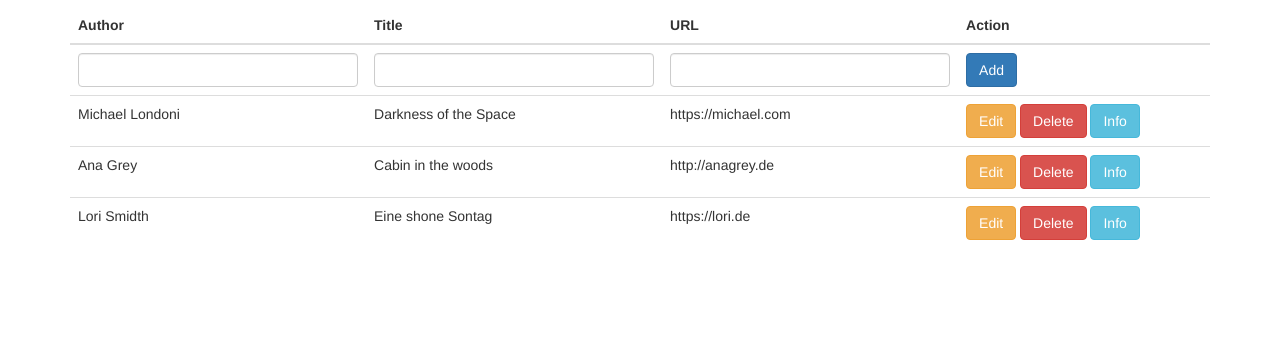
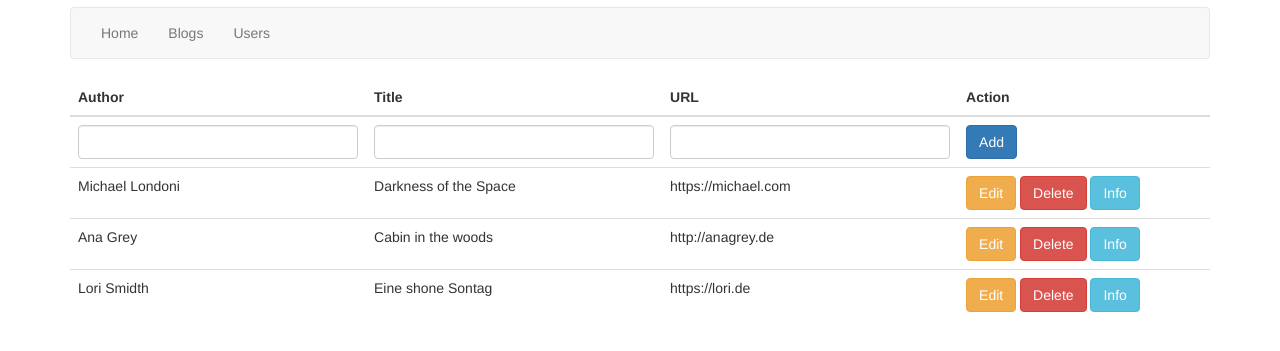
Before and after one commit to edindelan/Single-Page-Application, a plain HTML site: page index.html in a window 1280 px wide. Shown: the part 49-400 px from the top of the page. Drawn offline with Linux system fonts and the light colour scheme.

Commit message:
Implemented routing

```diff
--- a/index.html
+++ b/index.html
@@ -12,6 +12,21 @@
     <div class="container">
         <h3>BCKBN SPA</h3>
 
+        <nav class="navbar navbar-default">
+            <div class="container-fluid">
+                <ul class="nav navbar-nav navigation-container">
+                </ul>
+            </div>
+        </nav>
+
+        <div class="row">
+            <div class="col-lg-12 app-container">
+
+            </div>
+        </div>
+    </div>
+
+    <script type="text/template" class="home-layout-template">
         <table class="table">
             <thead>
                 <tr>
@@ -21,18 +36,34 @@
                     <th>Action</th>
                 </tr>
                 <tr class="add-blog-container">
-
                 </tr>
             </thead>
-                <tbody class="blogs-list"></tbody>
+                <tbody class="blogs-list">
+                </tbody>
         </table>
-        </div>
+    </script>
+
+    <script type="text/template" class="navigation-template">
+        <li>
+            <a id="<%= id %>" href="<%= url %>">
+                <%= title %>
+            </a>
+        </li>
+    </script>
 
     <script type="text/template" class="add-blog-template">
-            <td><input class="form-control author-input"></td>
-            <td><input class="form-control title-input"></td>
-            <td><input class="form-control url-input"></td>
-            <td><button class="btn btn-primary add-blog">Add</button></td>
+        <td>
+            <input class="form-control author-input">
+        </td>
+        <td>
+            <input class="form-control title-input">
+        </td>
+        <td>
+            <input class="form-control url-input">
+        </td>
+        <td>
+            <button class="btn btn-primary add-blog">Add</button>
+        </td>
     </script>
 
     <script type="text/template" class="blogs-list-template">
@@ -47,9 +78,15 @@
     </script>
 
     <script type="text/template" class="edit-blog-template">
-            <td><input class="form-control author-input" value="<%= author %>"></td>
-            <td><input class="form-control title-input" value="<%= title %>"></td>
-            <td><input class="form-control url-input" value="<%= url %>"></td>
+        <td>
+            <input class="form-control author-input" value="<%= author %>">
+        </td>
+        <td>
+            <input class="form-control title-input" value="<%= title %>">
+        </td>
+        <td>
+            <input class="form-control url-input" value="<%= url %>">
+        </td>
         <td>
             <button class="btn btn-warning update-blog">Update</button>
             <button class="btn btn-danger cancel-editing">Cancel</button>
--- a/js/App.js
+++ b/js/App.js
@@ -47,8 +47,74 @@ var Blogs = Backbone.Collection.extend({
     model: Blog
 });
 
+var NavigationView = Backbone.View.extend({
+    el: '.navigation-container',
+
+    collection: new Backbone.Collection(),
+
+    events: {
+        'click a': 'click'
+    },
+
+    click: function (e) {
+      console.log($(e.currentTarget).attr('id').replace('nav_', ''));
+    },
+
+    template: _.template($('.navigation-template').html()),
+
+    initialize: function () {
+      this.collection.set(navigation);
+      console.log(this.collection);
+      this.render();
+    },
+
+    render: function () {
+        this.collection.each(this.renderNavItem, this);
+    },
+
+    renderNavItem: function (model) {
+        this.$el.append(this.template(model.toJSON()));
+    }
+
+});
+
+var HomeLayoutView = Backbone.View.extend({
+    el: ".app-container",
+    template: _.template($('.home-layout-template').html()),
+    initialize: function () {
+       console.log("Home layout inited!")
+       this.render();
+       var view = new BlogListView({
+            collection: new Blogs(data)
+       });
+    },
+    render: function () {
+        this.$el.html(this.template());
+    }
+});
+
+var BlogsLayoutvView = Backbone.View.extend({
+    el: '.app-container',
+    initialize: function () {
+      this.render();
+    },
+    render: function () {
+        this.$el.html("<h2>Blog page</h2>");
+    }
+});
+
+var UsersLayoutvView = Backbone.View.extend({
+    el: '.app-container',
+    initialize: function () {
+      this.render();
+    },
+    render: function () {
+        this.$el.html("<h2>Users page</h2>");
+    }
+});
+
 var BlogAddView = Backbone.View.extend({
-    el: $('.add-blog-container'),
+    el: '.add-blog-container',
 
     events: {
         'click .add-blog': 'addBlog'
@@ -60,7 +126,7 @@ var BlogAddView = Backbone.View.extend({
             title: $('.title-input').val(),
             url: $('.url-input').val(),
         };
-        blogs.add(blog);
+        this.collection.add(blog);
         this.render();
     },
 
@@ -72,13 +138,13 @@ var BlogAddView = Backbone.View.extend({
         this.$el.html("");
         this.$el.append(this.template());
     }
-})
+});
 
 var BlogListView = Backbone.View.extend({
-    el: $(".blogs-list"),
+    el: ".blogs-list",
 
     initialize: function () {
-        var addView = new BlogAddView();
+        var addView = new BlogAddView({collection: this.collection});
         addView.render();
         this.render();
         this.listenTo(this.collection, 'add', this.renderItem);
@@ -86,6 +152,7 @@ var BlogListView = Backbone.View.extend({
     },
 
     render: function () {
+        console.log("BlogList layout inited!")
         this.$el.html("");
 
         this.collection.each(this.renderItem.bind(this));
@@ -110,11 +177,11 @@ var BlogItemView = Backbone.View.extend({
     },
 
     events: {
-        'click .edit-blog': 'editBlog',
-        'click .delete-blog': 'deleteBlog',
-        'click .update-blog': 'updateBlog',
+        'click .edit-blog':      'editBlog',
+        'click .delete-blog':    'deleteBlog',
+        'click .update-blog':    'updateBlog',
         'click .cancel-editing': 'cancelEditing',
-        'dblclick .row-field': 'editBlog'
+        'dblclick .row-field':   'editBlog'
     },
 
     editBlog: function () {
@@ -156,8 +223,26 @@ var BlogItemView = Backbone.View.extend({
     }
 });
 
-var blogs = new Blogs(data);
+var Router = Backbone.Router.extend({
+    routes: {
+        '':      'home',
+        'blogs': 'blogs',
+        'users': 'users'
+    },
 
-var view = new BlogListView({
-    collection: blogs
-});
+    home: function () {
+        new HomeLayoutView();
+    },
+
+    blogs: function () {
+        new BlogsLayoutvView();
+    },
+
+    users: function () {
+        new UsersLayoutvView();
+    },
+})
+
+new Router;
+Backbone.history.start();
+new NavigationView();
```
Lines whose indentation alone changed are shown as unchanged.
